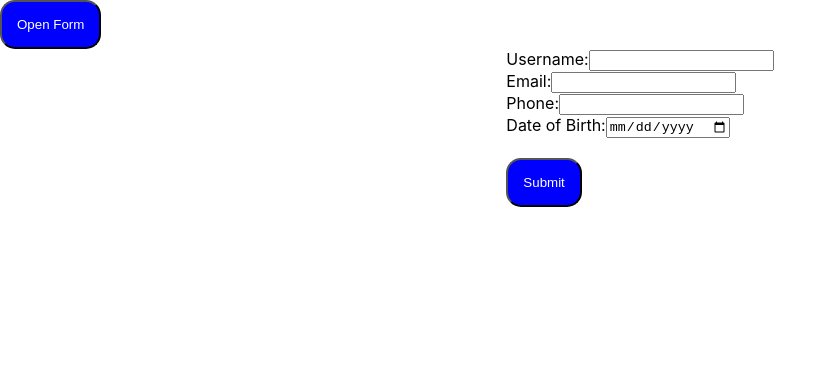
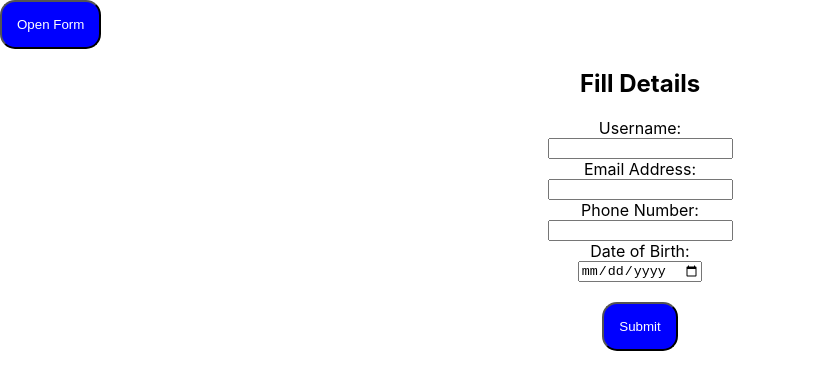
Before and after one commit to SomneelMaity/React_Mini_Projects_5, a React (Create React App) app in the folder XModal/x_modal/: page / in a window 1280 px wide. Both pictures are taken after a click on the button "Open Form". Shown: the top 390 px of the page, without its empty margins (0-837 px from the left). Built offline with nearby package versions, Linux system fonts and the light colour scheme.

Commit message:
XModal Update 5

```diff
--- a/XModal/x_modal/src/components/Modal.jsx
+++ b/XModal/x_modal/src/components/Modal.jsx
@@ -3,115 +3,130 @@ import "./Modal.css";
 
 const Modal = () => {
   const [isOpen, setIsOpen] = useState(false);
-  const [username, setUsername] = useState("");
-  const [email, setEmail] = useState("");
-  const [phone, setPhone] = useState("");
-  const [dob, setDob] = useState("");
+  const [formData, setFormData] = useState({
+    username: "",
+    email: "",
+    phone: "",
+    dob: "",
+  });
 
-  const modalRef = useRef(null);
+  const modalRef = useRef();
 
   useEffect(() => {
-    const handleOutsideClick = (event) => {
-      if (modalRef.current && !modalRef.current.contains(event.target)) {
-        setIsOpen(false);
+    const handleClickOutside = (e) => {
+      if (modalRef.current && !modalRef.current.contains(e.target)) {
+        handleCloseForm();
       }
     };
 
-    document.addEventListener("mousedown", handleOutsideClick);
+    document.addEventListener("mousedown", handleClickOutside);
 
     return () => {
-      document.removeEventListener("mousedown", handleOutsideClick);
+      document.removeEventListener("mousedown", handleClickOutside);
     };
   }, []);
 
-  const openModal = () => {
+  const handleOpenForm = () => {
     setIsOpen(true);
   };
 
-  const handleSubmit = (event) => {
-    event.preventDefault();
+  const handleCloseForm = () => {
+    setIsOpen(false);
+    // Reset form data on modal close
+    setFormData({
+      username: "",
+      email: "",
+      phone: "",
+      dob: "",
+    });
+  };
 
-    // Data validation
-    if (!username || !email || !phone || !dob) {
-      alert("Please fill out all fields");
-      return;
+  const handleSubmit = () => {
+    let alertMessage = "";
+
+    if (
+      !formData.username ||
+      !formData.email ||
+      !formData.phone ||
+      !formData.dob
+    ) {
+      alertMessage = "Please fill out all fields.";
+    } else {
+      if (!formData.email.includes("@")) {
+        alertMessage = "Invalid email. Please check your email address.";
+      } else if (!/^\d{10}$/.test(formData.phone)) {
+        alertMessage =
+          "Invalid phone number. Please enter a 10-digit phone number.";
+      } else {
+        const currentDate = new Date();
+        const enteredDate = new Date(formData.dob);
+
+        if (enteredDate > currentDate) {
+          alertMessage =
+            "Invalid date of birth. Date of birth cannot be in the future.";
+        }
+      }
     }
 
-    if (!email.includes("@")) {
-      alert(
-        `Please include an '@' in the email address. '${email}' is missing an '@'.`
-      );
-      return;
+    if (alertMessage) {
+      alert(alertMessage);
+    } else {
+      // If all validations pass, close the form and reset the form data
+      handleCloseForm();
     }
+  };
 
-    if (phone.length !== 10 || isNaN(phone)) {
-      alert("Invalid phone number. Please enter a 10-digit phone number.");
-      return;
-    }
-
-    const currentDate = new Date();
-    const inputDate = new Date(dob);
-
-    if (inputDate > currentDate) {
-      alert("Invalid Date of birth. Date of birth cannot be in the future.");
-      return;
-    }
-
-    // Submission logic
-    alert("Form submitted successfully!");
+  const handleInputChange = (e) => {
+    const { id, value } = e.target;
+    setFormData((prevData) => ({
+      ...prevData,
+      [id]: value,
+    }));
   };
 
   return (
-    <div>
-      <button onClick={openModal}>Open Form</button>
+    <div className="App">
+      <button onClick={handleOpenForm}>Open Form</button>
+
       {isOpen && (
-        <div className="modal">
-          <div className="modal-content" ref={modalRef}>
-            <form>
-              <label>
-                Username:
+        <div className="modal" ref={modalRef}>
+          <div className="modal-content">
+            <h2>Fill Details</h2>
+            <label htmlFor="username">Username:</label>
             <input
+              type="text"
               id="username"
+              value={formData.username}
+              onChange={handleInputChange}
+            />
+
+            <label htmlFor="email">Email Address:</label>
+            <input
               type="text"
-                  value={username}
-                  onChange={(e) => setUsername(e.target.value)}
+              id="email"
+              value={formData.email}
+              onChange={handleInputChange}
             />
-              </label>
-              <br />
-              <label>
-                Email:
+
+            <label htmlFor="phone">Phone Number:</label>
             <input
-                  id="email"
-                  type="email"
-                  value={email}
-                  onChange={(e) => setEmail(e.target.value)}
+              type="text"
+              id="phone"
+              value={formData.phone}
+              onChange={handleInputChange}
             />
-              </label>
-              <br />
-              <label>
-                Phone:
+
+            <label htmlFor="dob">Date of Birth:</label>
             <input
-                  id="phone"
-                  type="number"
-                  value={phone}
-                  onChange={(e) => setPhone(e.target.value)}
+              type="date"
+              id="dob"
+              value={formData.dob}
+              onChange={handleInputChange}
             />
-              </label>
-              <br />
-              <label>
-                Date of Birth:
-                <input
-                  id="dob"
-                  type="date"
-                  value={dob}
-                  onChange={(e) => setDob(e.target.value)}
-                />
-              </label>
-              <br />
+
             <button className="submit-button" onClick={handleSubmit}>
               Submit
             </button>
-            </form>
           </div>
         </div>
       )}
```
Lines whose indentation alone changed are shown as unchanged.
